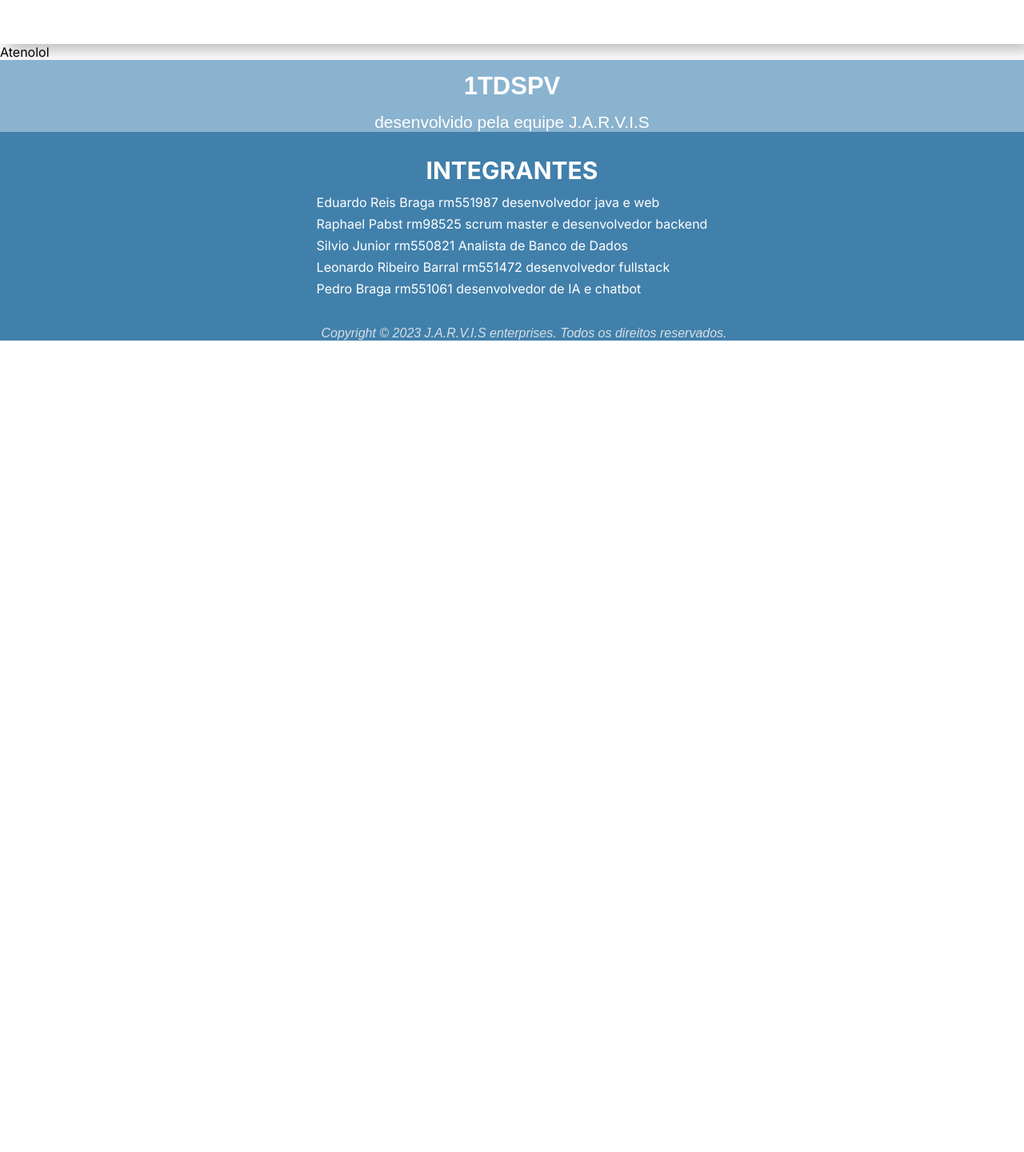
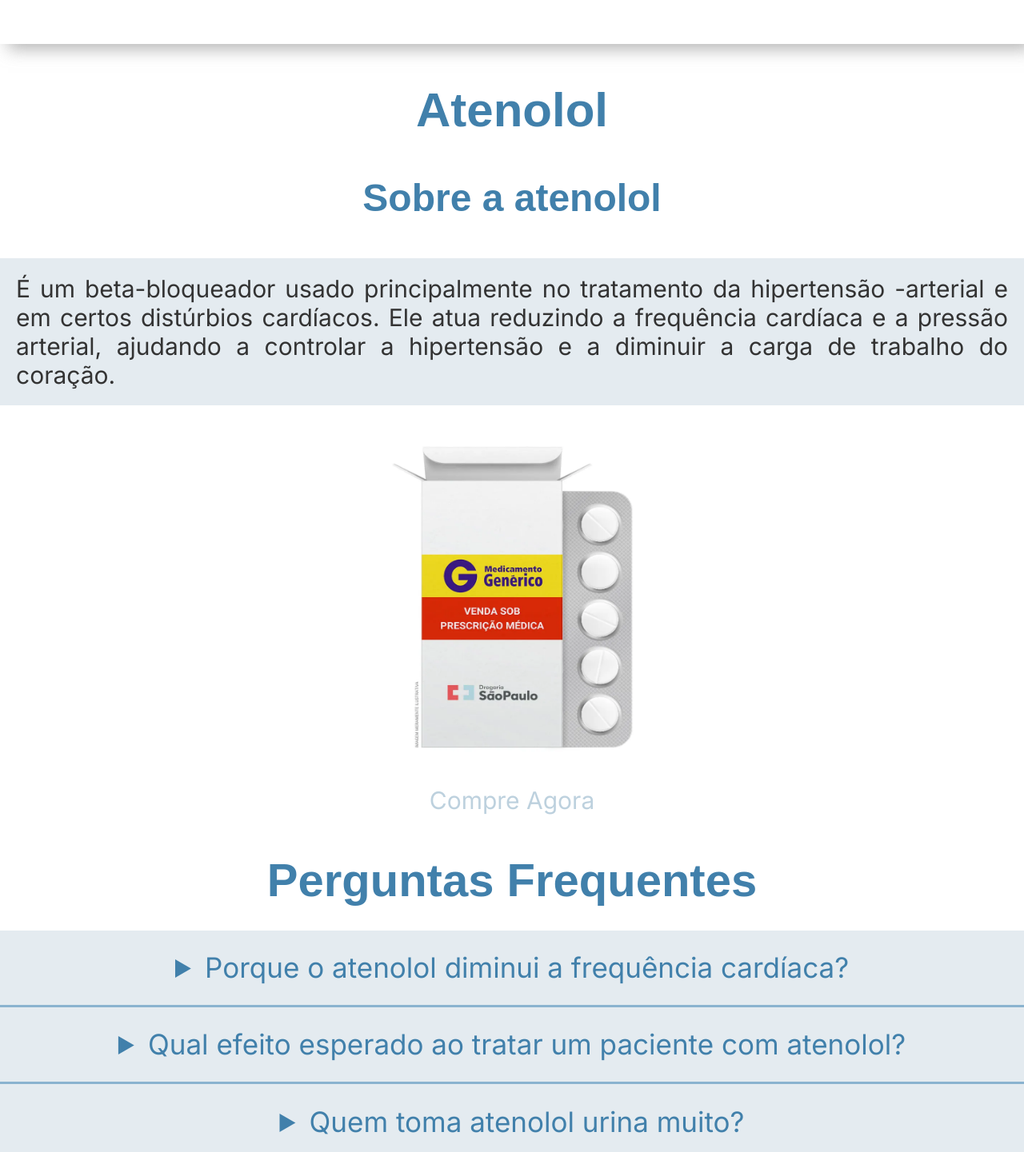
Before and after one commit to Edurb23/Jarvis, a Next.js app: page /medicamentos/remedios/atenolol in a window 1280 px wide. Shown: the part 169-1610 px from the top of the page at 80% size. Before the commit the page ends 800 px from the top, so only its background shows below. Built offline with nearby package versions, Linux system fonts and the light colour scheme.

Commit message:
pagina atenolol

```diff
--- /dev/null
+++ b/src/app/medicamentos/remedios/atenolol/atenolol.scss
@@ -0,0 +1,92 @@
+@import '../../../css/cores';
+@import '../../../css/fonte';
+@import '../../../css/main.scss';
+
+.titulo{
+    margin: 48px 0px 30px 0px;
+    text-align: center;
+    .titulo-principal{
+        font-size: 60px;
+        margin: 20px 0px 20px 0px;
+        color: $cor-principal;
+        font-family: $principal-font;
+    }
+
+}
+
+.conteudo-atenolol{
+
+    .titulo-atenolol{
+        margin: 48px 0px 30px 0px;
+        text-align: center;
+        h4{
+            font-size: 48px;
+            margin: 20px 0px 20px 0px;
+            color: $cor-principal;
+            font-family: $principal-font;
+        }
+    }
+    .texto-conteudo-atenolol{
+        margin: 48px 0px 30px 0px;
+        text-align: justify;
+        p{
+            background-color:$cor-fundo;
+            color: #333;
+           padding: 20px;
+           font-size: 30px;
+        }
+    }
+}
+
+.imagem-remedio{
+    display: flex;
+    justify-content: center;
+    margin-bottom: 2%;
+
+}
+
+.link-compra{
+    text-align: center;
+    font-size: 30px;
+    .a{
+        text-decoration: none;
+        color: $text-color;
+        &:hover{
+            color: $cor-principal;
+        }
+    }
+}
+
+.faq-titulo{
+    margin: 48px 0px 30px 0px;
+    text-align: center;
+    h4{
+        font-size: 58px;
+        margin: 20px 0px 20px 0px;
+        color: $cor-principal;
+        font-family: $principal-font;
+    }
+}
+
+.faq{
+   text-align: center;
+   margin-bottom: 5%;
+
+
+   details{
+    summary{
+        background-color:$cor-fundo;
+        padding: 2%;
+        border-bottom: solid $text-hover;
+        font-size: 35px;
+        color:  $cor-principal;
+    }
+    p{
+        font-size: 25px;
+        padding: 2%;
+        text-align: justify;
+        background-color: $text-hover;
+        color: #fff
+    }
+}
+}
--- a/src/app/medicamentos/remedios/atenolol/page.jsx
+++ b/src/app/medicamentos/remedios/atenolol/page.jsx
@@ -1,7 +1,70 @@
 import React from 'react'
+import "./atenolol.scss"
+import Image from 'next/image'
+import Link from 'next/link'
 
 export default function Atenolol() {
   return (
-    <div>Atenolol</div>
+    <>
+      <div className='titulo'>
+
+        <h1 className='titulo-principal'> Atenolol</h1>
+
+
+
+
+      </div>
+
+      <div className='conteudo-atenolol' >
+        <div className='titulo-atenolol'>
+          <h4>Sobre a atenolol</h4>
+        </div>
+        <div className='texto-conteudo-atenolol'>
+          <p>
+            É um beta-bloqueador usado principalmente no tratamento da hipertensão -arterial e em certos distúrbios cardíacos. Ele atua reduzindo a frequência cardíaca e a pressão arterial, ajudando a controlar a hipertensão e a diminuir a carga de trabalho do coração.
+          </p>
+
+        </div>
+
+      </div>
+
+      <div className='imagem-remedio'>
+        <Image  src="/image/atenolol.png"
+              width={450}
+              height={420}
+              alt="Imagem da caixa de Paracetamol"
+              className='image'
+
+            />
+
+      </div>
+
+      <dir className= "link-compra">
+      <Link className='a' href="https://www.drogariasaopaulo.com.br/atenolol-25mg-generico-medley-30-comprimidos/p" target='_blank' > Compre Agora</Link>
+      </dir>
+
+
+      <div className='faq-titulo'>
+        <h4>Perguntas Frequentes</h4>
+      </div>
+
+      <section className='faq'>
+        <details>
+          <summary>Porque o atenolol diminui a frequência cardíaca?</summary>
+          <p>O Atenololol pertence a uma classe de medicamentos chamada β-bloqueadores. Funciona relaxando os vasos sanguíneos e diminuindo a frequência cardíaca para melhorar o fluxo sanguíneo e baixar a pressão arterial.</p>
+        </details>
+        <details>
+          <summary>Qual efeito esperado ao tratar um paciente com atenolol?</summary>
+          <p>Qual efeito esperado ao tratar um paciente com atenolol?
+            O atenolol pode agravar os distúrbios da circulação arterial periférica, reduzindo a circulação, principalmente nos pacientes que sofrem de síndrome de Raynaud e outras doenças vasculares periféricas.</p>
+        </details>
+        <details>
+          <summary>Quem toma atenolol urina muito?</summary>
+          <p>A clortalidona aumenta a quantidade de urina produzida pelos rins. O efeito deste medicamento é mantido por no mínimo 24 horas após dose oral única diária</p>
+        </details>
+      </section>
+
+
+    </>
   )
 }
```
Also changed, not shown: src/app/medicamentos/remedios/dipirona/page.jsx (+6 -1 lines), public/image/atenolol.png (added).
